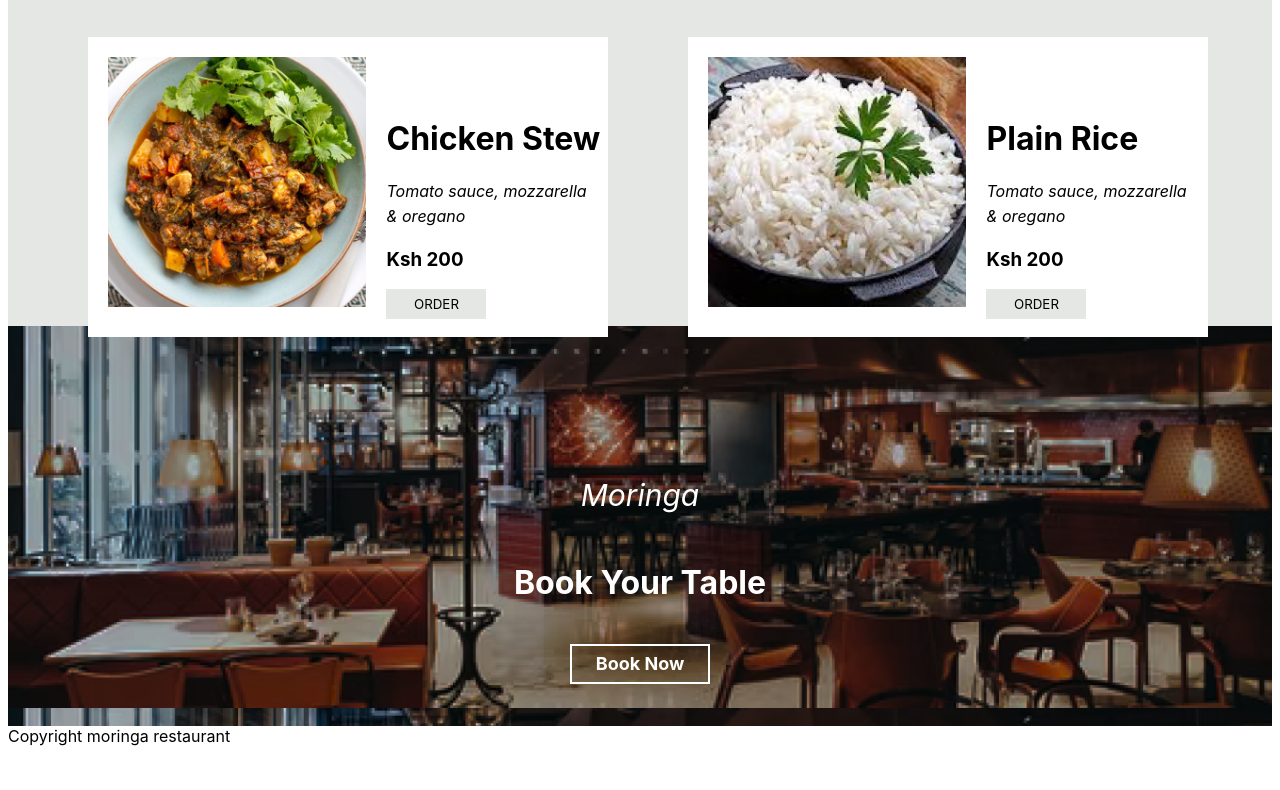
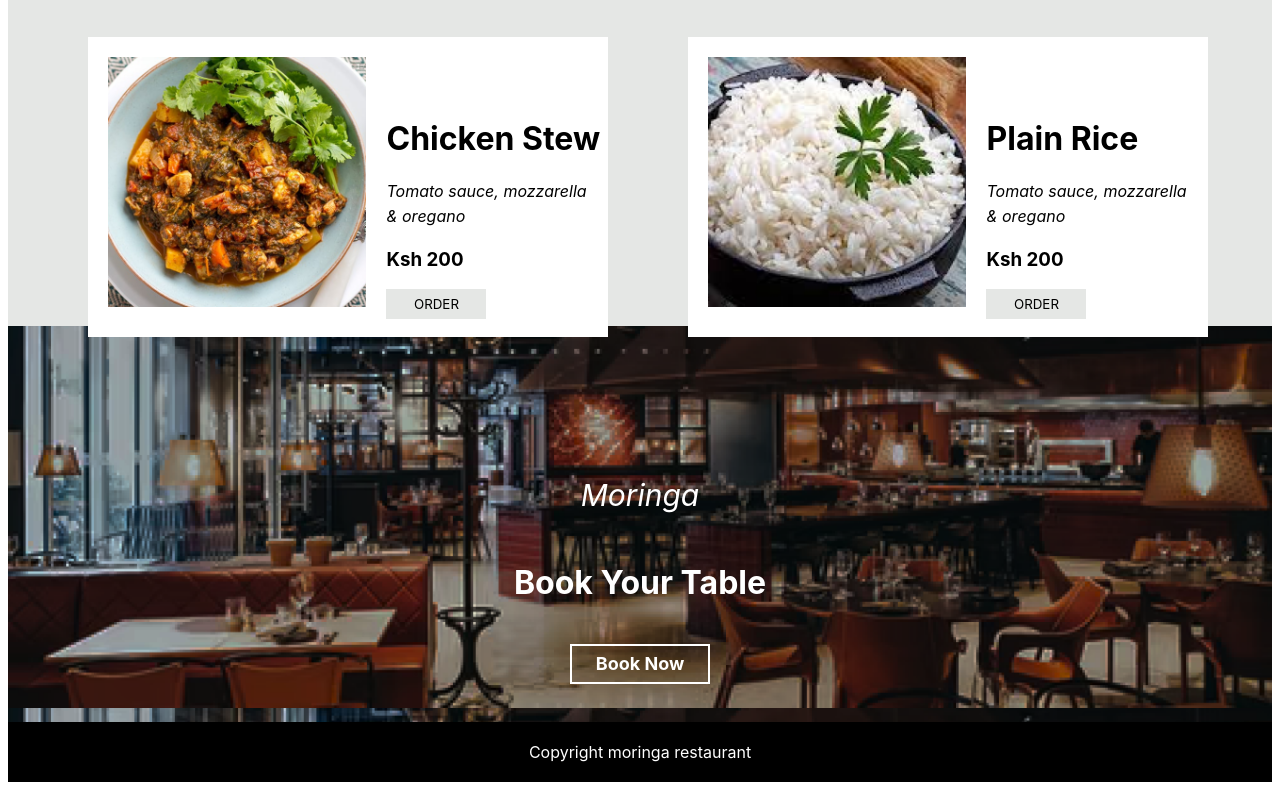
Before and after one commit to KaranjaK/Letuce-Eat, a plain HTML site: page index.html in a window 1280 px wide. Shown: the part 2245-3035 px from the top of the page. Before the commit the page ends 2999 px from the top, so only its background shows below. Drawn offline with Linux system fonts and the light colour scheme.

Commit message:
It will text and style the text in the footer section

```diff
--- a/index.html
+++ b/index.html
@@ -105,7 +105,7 @@
     </div>
     <!-- This is the footer section -->
     <div class="footer">
-        Copyright moringa restaurant
+        <p>Copyright moringa restaurant</p>
     </div>
 </body>
 </html>
--- a/styles.css
+++ b/styles.css
@@ -221,3 +221,14 @@ nav button{
     font-weight: bold;
     font-size: 18px;
 }
+.footer{
+    background-color: black;
+    height: 60px;
+    margin-top: -20px;
+}
+.footer p{
+    color: white;
+    align-content: center;
+    text-align: center;
+    padding: 20px;
+}
```
